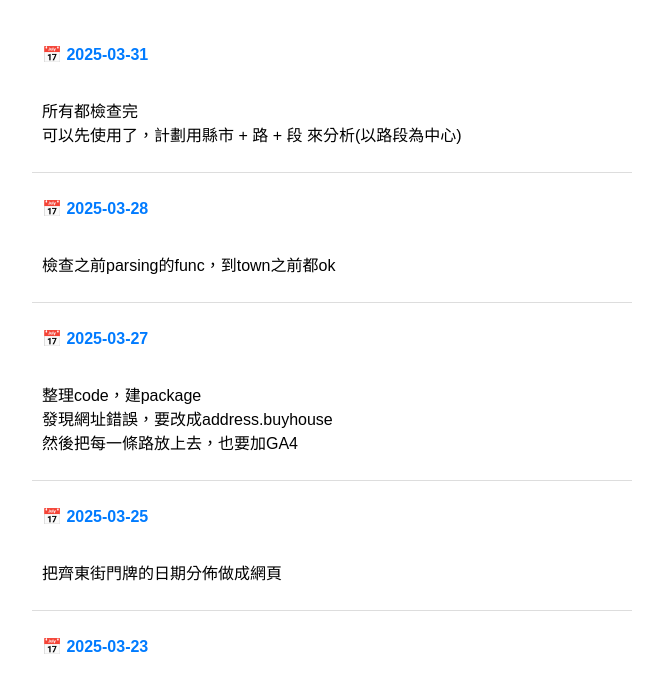
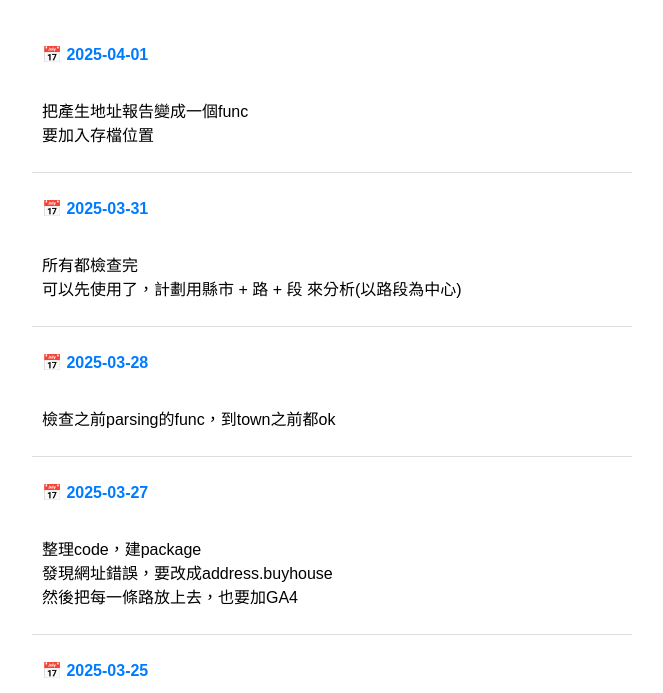
Before and after one commit to lipuyeh/website, a plain HTML site: page note.html in a window 1280 px wide. Shown: the part 70-763 px from the top of the page, without its empty margins (308-971 px from the left). Drawn offline with Linux system fonts and the light colour scheme.

Commit message:
style: 更新note

```diff
--- a/note.html
+++ b/note.html
@@ -14,6 +14,14 @@
     <h1>📖 網站紀錄</h1>
 
     <div id="entries">
+
+	<div class="entry">
+            <p class="date">📅 2025-04-01</p>
+            <p><br>
+		把產生地址報告變成一個func<br>
+		要加入存檔位置<br>
+	    </p>
+        </div>
 	<div class="entry">
             <p class="date">📅 2025-03-31</p>
             <p><br>
@@ -21,16 +29,12 @@
 		可以先使用了，計劃用縣市 + 路 + 段 來分析(以路段為中心)<br>
 	    </p>
         </div>
-
-
 	<div class="entry">
             <p class="date">📅 2025-03-28</p>
             <p><br>
 		檢查之前parsing的func，到town之前都ok
 	    </p>
         </div>
-
-
 	<div class="entry">
             <p class="date">📅 2025-03-27</p>
             <p><br>
```
